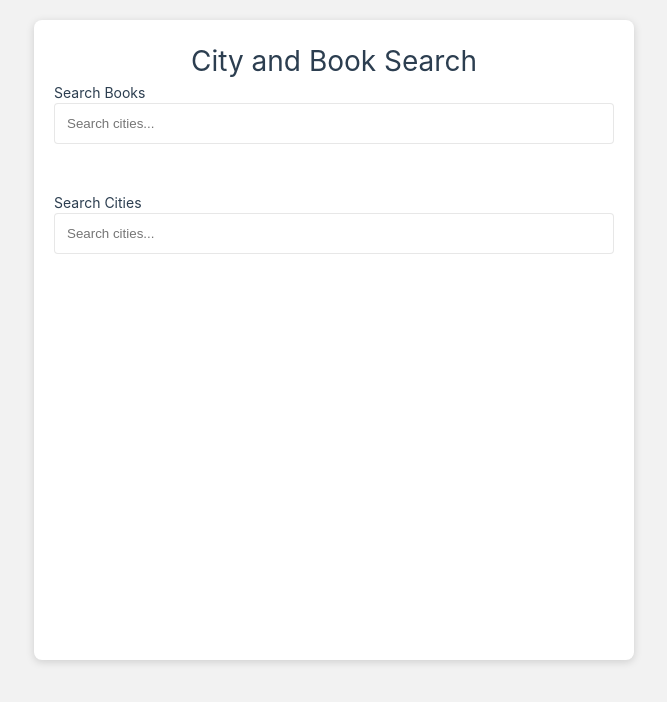
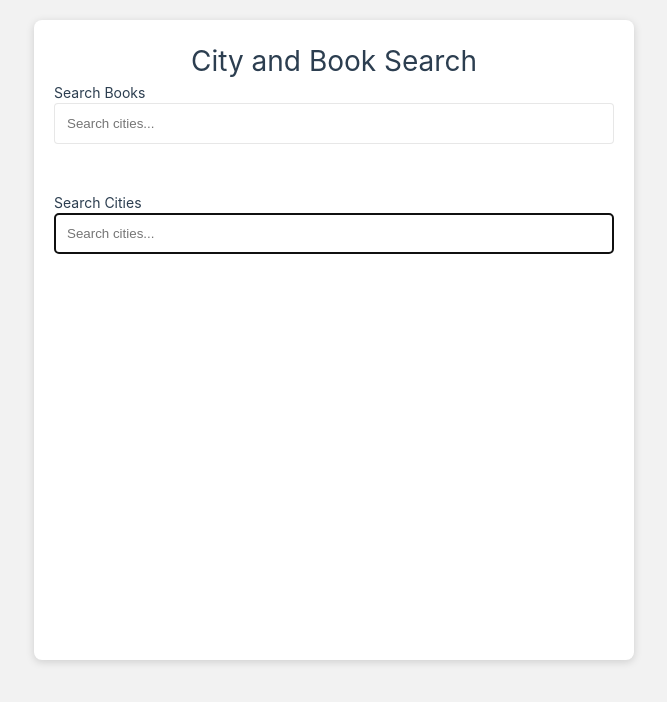
Before and after one commit to TahaJm/stq-assignment, a Vue app: page / in a window 1280 px wide. Shown: the top 702 px of the page, without its empty margins (306-973 px from the left). Built offline with nearby package versions, Linux system fonts and the light colour scheme.

Commit message:
feat(components): add auto focus on mount for search input

```diff
--- a/src/components/Search/SearchComponent.vue
+++ b/src/components/Search/SearchComponent.vue
@@ -6,6 +6,9 @@ import { en } from '@/constants/translations'
 const props = defineProps<SearchProps>()
 const emit = defineEmits(['focus', 'blur', 'select'])
 
+const vFocus = {
+  mounted: (el: HTMLInputElement) => el.focus()
+}
 const { handleInput, handleFocusEvent, handleBlur, resultsVisible, handleBlurEvent, value } =
   useSearch(props, emit)
 </script>
@@ -23,6 +26,7 @@ const { handleInput, handleFocusEvent, handleBlur, resultsVisible, handleBlurEve
         :placeholder="props.placeholder"
         ref="input"
         class="search-input"
+        v-focus
       />
     </div>
     <div class="results-container" :class="{ visible: resultsVisible }">
@@ -42,7 +46,7 @@ const { handleInput, handleFocusEvent, handleBlur, resultsVisible, handleBlurEve
           </li>
         </ul>
       </div>
-      <p v-else-if="props.query.length > 0">{{en.notEnoughCharacter}}</p>
+      <p v-else-if="props.query.length > 0">{{ en.notEnoughCharacter }}</p>
     </div>
   </div>
 </template>
```
